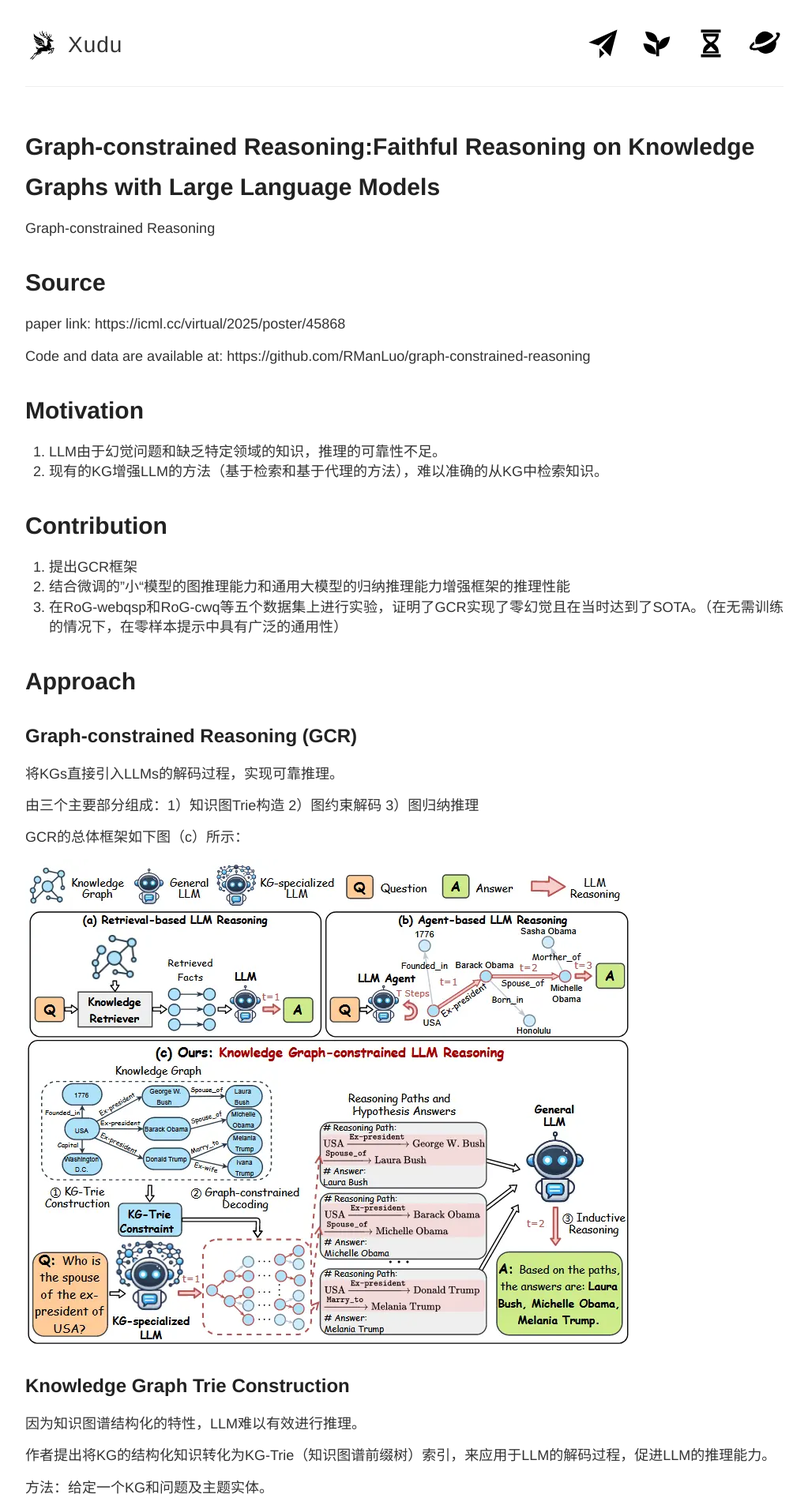
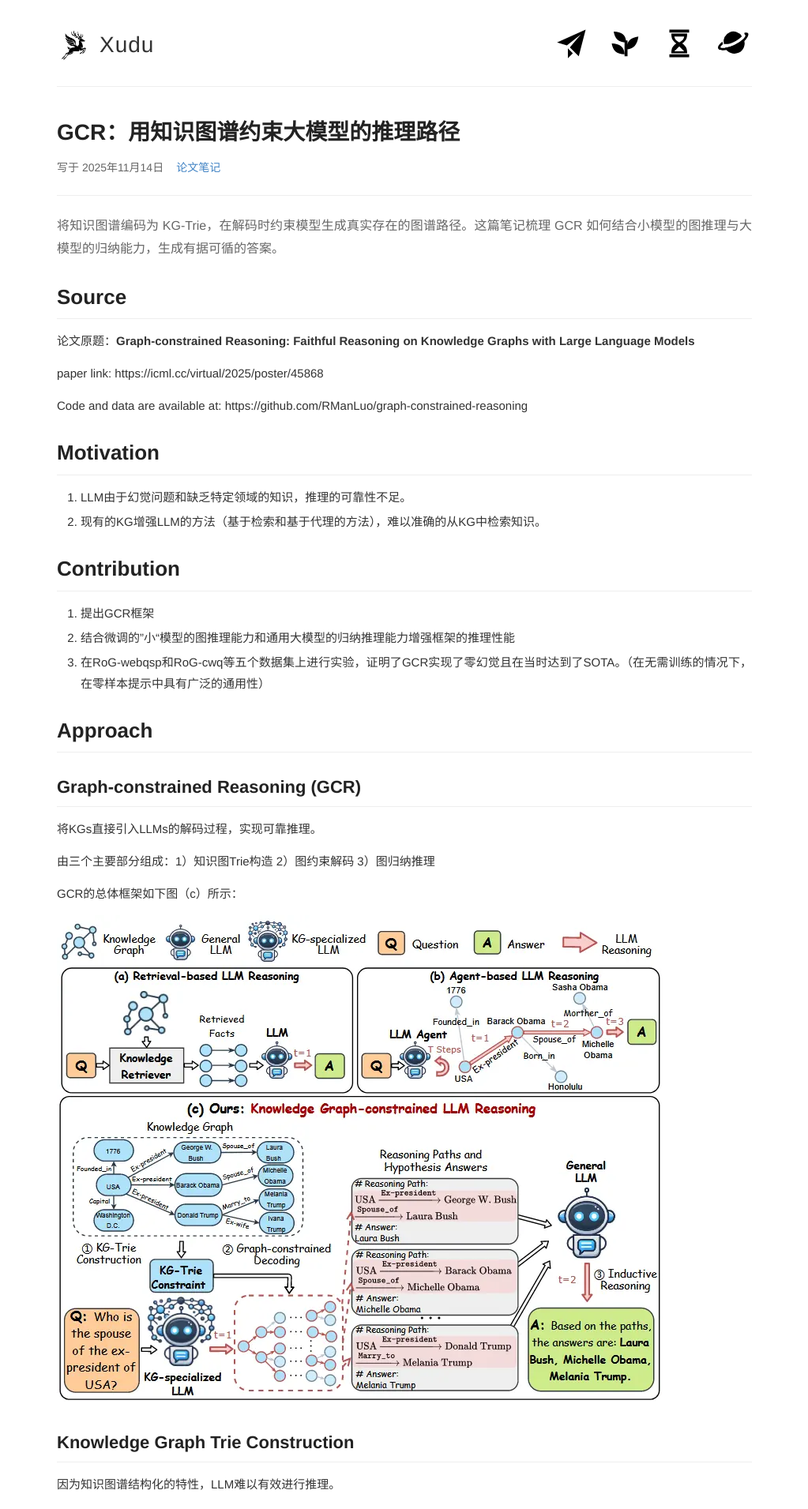
Before and after one commit to xuduyinuo/xuduyinuo.github.io, a Jekyll site: the page built from _posts/2025-11-14-GCR.md, in a window 1280 px wide. Shown: the top 1911 px of the page at 79% size, without its empty margins (128-1151 px from the left). Built offline with Jekyll 4.4.1, drawn with Linux system fonts in a browser that asks for light colours; comment, search, counter and statistics services are not loaded.

Commit message:
Optimize website layout

```diff
--- a/_includes/post-list.html
+++ b/_includes/post-list.html
@@ -2,9 +2,9 @@
 {% assign excerpt_image_prefix = '/images/' | relative_url | prepend: 'src="' %}
 {% for post in include.posts %}
   <article class="post-preview">
-    <h2><a href="{{ post.url | relative_url }}">{{ post.title | escape }}</a></h2>
+    <h2 class="post-preview-title"><a href="{{ post.url | relative_url }}">{{ post.title | escape }}</a></h2>
     <div class="post-excerpt">{{ post.excerpt | replace: 'src="../images/', excerpt_image_prefix }}</div>
-    <a class="read-more" href="{{ post.url | relative_url }}" aria-label="阅读全文：{{ post.title | escape }}">Read More</a>
+    <a class="read-more" href="{{ post.url | relative_url }}" aria-label="阅读全文：{{ post.title | escape }}">阅读全文 <span aria-hidden="true">→</span></a>
   </article>
 {% else %}
   <div class="empty-state"><p>这里还没有文章。</p><a href="{{ '/' | relative_url }}">返回首页 <span aria-hidden="true">→</span></a></div>
--- a/_layouts/post.html
+++ b/_layouts/post.html
@@ -4,8 +4,6 @@
 <article class="post">
   <header class="post-heading">
     <h1>{{ page.title | escape }}</h1>
-  </header>
-  <div class="prose">{{ content }}</div>
     <div class="post-date">
       <time datetime="{{ page.date | date_to_xmlschema }}">写于 {{ page.date | date: '%Y年%m月%d日' }}</time>
       {% assign categories = site.categories | sort %}
@@ -15,5 +13,14 @@
         {% endfor %}
       {% endfor %}
     </div>
+  </header>
+  <div class="prose">
+    {% assign lead_separator = page.excerpt_separator | default: site.excerpt_separator %}
+    {% if lead_separator != empty and lead_separator != nil and content contains lead_separator %}
+      <div class="post-lead">{{ content | replace_first: lead_separator, '</div>' }}
+    {% else %}
+      {{ content }}
+    {% endif %}
+  </div>
   {% include comments.html %}
 </article>
--- a/_posts/2025-11-14-GCR.md
+++ b/_posts/2025-11-14-GCR.md
@@ -1,19 +1,21 @@
 ---
 layout: "post"
-title: "Graph-constrained Reasoning:Faithful Reasoning on Knowledge Graphs with  Large Language Models"
+title: "GCR：用知识图谱约束大模型的推理路径"
 date: "2025-11-14 18:56:20 +0800"
 permalink: "/GCR/"
 tags: ["LLM", "Knowledge Graph", "KG-Trie"]
 categories: ["论文笔记"]
-description: "Graph-constrained Reasoning"
+description: "将知识图谱编码为 KG-Trie，在解码时约束模型生成真实存在的图谱路径。这篇笔记梳理 GCR 如何结合小模型的图推理与大模型的归纳能力，生成有据可循的答案。"
 cover: "/images/GCR/GCR%E6%A1%86%E6%9E%B6%E5%9B%BE.webp"
 ---
 
-Graph-constrained Reasoning
+将知识图谱编码为 KG-Trie，在解码时约束模型生成真实存在的图谱路径。这篇笔记梳理 GCR 如何结合小模型的图推理与大模型的归纳能力，生成有据可循的答案。
 
 <!-- more -->
 
 # Source
+
+论文原题：**Graph-constrained Reasoning: Faithful Reasoning on Knowledge Graphs with Large Language Models**
 
 paper link: https://icml.cc/virtual/2025/poster/45868
 
--- a/assets/css/style.css
+++ b/assets/css/style.css
@@ -38,7 +38,7 @@
   background:#dce9f5
 }
 .wrapper {
-  max-width:1000px;
+  max-width:920px;
   margin:0 auto;
   padding:0 20px
 }
@@ -124,16 +124,29 @@
   min-height:48vh
 }
 .post-preview {
-  padding:0 0 36px;
-  margin-top:30px;
+  display:grid;
+  grid-template-columns:minmax(0,1fr);
+  justify-items:start;
+  padding:36px 0;
+  margin:0;
+  text-align:left;
   border-bottom:1px solid var(--line)
+}
+.post-preview > * {
+  min-width:0;
+  margin-inline:0;
+  padding-inline:0;
+  text-indent:0
+}
+.post-preview-title,.post-excerpt {
+  width:100%
 }
 .post-preview:last-child {
   border-bottom:0;
   padding-bottom:18px
 }
 .post-list {
-  padding-top:20px
+  padding-top:12px
 }
 h1,h2,h3,h4 {
   font-family:var(--heading);
@@ -151,12 +164,20 @@
   font-size:20px
 }
 .post-preview h2 {
-  margin:0 0 15px;
-  font-size:30px;
-  line-height:1.7
+  margin:0;
+  font-family:var(--body);
+  font-size:28px;
+  font-weight:600;
+  line-height:1.4;
+  text-wrap:pretty;
+  word-break:normal;
+  overflow-wrap:anywhere
 }
 .post-preview h2 a {
   color:#222
+}
+.post-preview h2 a:hover {
+  color:var(--link)
 }
 .post-meta {
   display:flex;
@@ -167,18 +188,39 @@
   letter-spacing:.3px
 }
 .post-excerpt p {
-  margin:15px 0
+  margin:12px 0
 }
 .post-excerpt {
-  overflow-wrap:anywhere
+  margin:16px 0 18px;
+  color:#555;
+  font-size:17px;
+  overflow-wrap:anywhere;
+  line-height:1.7
+}
+.post-excerpt > :first-child {
+  margin-top:0
+}
+.post-excerpt > :last-child {
+  margin-bottom:0
 }
 .read-more {
+  display:inline-flex;
+  align-items:center;
+  gap:6px;
+  min-height:28px;
   font-size:15px;
-  text-transform:uppercase
+  font-weight:400;
+  letter-spacing:normal
 }
 .read-more span {
-  display:inline-block;
-  margin-left:4px
+  font-size:16px;
+  line-height:1
+}
+@media(max-width:640px) {
+  .post-list { padding-top:8px; }
+  .post-preview { padding:28px 0; }
+  .post-preview h2 { font-size:24px; }
+  .post-excerpt { margin:14px 0 16px; font-size:16px; }
 }
 .site-footer {
   border-top:1px solid var(--line);
@@ -217,18 +259,21 @@
 .empty-state a {
   font-size:14px
 }
-/* Article rules follow the upstream post layout and body typography. */
+/* Article header and section hierarchy share the site's reading width. */
 .post {
-  padding-top:50px;
+  padding-top:40px;
 }
 .post-heading {
-  padding:0;
+  padding:0 0 24px;
+  margin-bottom:24px;
+  border-bottom:1px solid var(--line);
 }
 .post-heading h1 {
-  margin:0 0 15px;
-  font-size:30px;
+  margin:0 0 14px;
+  font-size:28px;
   font-weight:700;
-  line-height:1.7;
+  line-height:1.3;
+  text-wrap:pretty;
   letter-spacing:normal;
 }
 .prose {
@@ -242,7 +287,7 @@
 }
 .post .prose p,.post .prose li {
   text-align:justify;
-  text-align-last:auto;
+  text-align-last:left;
   text-justify:auto;
 }
 .prose h1,.prose h2,.prose h3,.prose h4,.prose h5,.prose h6 {
@@ -275,13 +320,54 @@
   font-style:italic;
 }
 .post-date {
-  margin-top:15px;
+  display:flex;
+  flex-wrap:wrap;
+  align-items:baseline;
+  gap:8px 16px;
+  margin:0;
   color:var(--muted);
-  font-size:18px;
-  line-height:1.4;
-  font-style:italic;
+  font-size:14px;
+  line-height:1.6;
 }
-.post-date a { margin-left:15px; }
+.post .prose {
+  font-size:15px;
+  line-height:1.8;
+}
+.post .prose p { margin:14px 0; }
+.post .post-lead {
+  color:var(--muted);
+  font-size:16px;
+}
+.post .post-lead > :first-child { margin-top:0; }
+.post .prose :is(h1,h2,h3,h4,h5,h6) {
+  line-height:1.45;
+  scroll-margin-top:24px;
+}
+.post .prose :is(h1,h2) {
+  margin:28px 0 14px;
+  padding-bottom:8px;
+  border-bottom:1px solid var(--line);
+}
+.post .prose h1 { font-size:26px; }
+.post .prose h2 { font-size:22px; }
+.post .prose h3 { margin:24px 0 12px; font-size:19px; }
+.post .prose h4 { margin:20px 0 10px; font-size:17px; color:#333; }
+.post .prose :is(h5,h6) { margin:18px 0 10px; font-size:16px; }
+.post .prose li { margin:4px 0; }
+.post .prose :is(ul,ol) { margin:14px 0; }
+.post .prose :is(ul,ol) :is(ul,ol) { margin:4px 0; }
+.post .prose blockquote {
+  margin:16px 0;
+  padding:4px 0 4px 16px;
+  border-left:3px solid #dce3ec;
+  color:#555;
+  font-size:inherit;
+  font-style:normal;
+  line-height:1.8;
+}
+.post .prose blockquote p { margin:10px 0; }
+.post .prose blockquote > :first-child { margin-top:0; }
+.post .prose blockquote > :last-child { margin-bottom:0; }
 .prose img,.post-excerpt img {
   max-width:100%;
   height:auto
@@ -445,12 +531,19 @@
 .site-subtitle {
   margin:3px 0
 }
-h1,h2,h3,h4,.post-preview h2 {
+h1,h2,h3,h4 {
   line-height:1.4
 }
-.post-heading h1,.prose h1,.prose h2,.prose h3,.prose h4,.prose h5,.prose h6 {
+.prose h1,.prose h2,.prose h3,.prose h4,.prose h5,.prose h6 {
   line-height:1.4;
 }
+.post { padding-top:32px; }
+.post-heading { padding-bottom:24px; margin-bottom:24px; }
+.post-heading h1 { font-size:24px; }
+.post .prose :is(h1,h2) { margin-top:24px; }
+.post .prose h1 { font-size:24px; }
+.post .prose h2 { font-size:20px; }
+.post .prose h3 { font-size:18px; }
 .site-footer {
   margin-top:38px
 }
```
Also changed, not shown: _posts/2025-11-28-how-write-related-work.md (+3 -3 lines), _posts/2026-03-17-LogicRAG.md (+3 -3 lines). Lines whose indentation alone changed are shown as unchanged.
